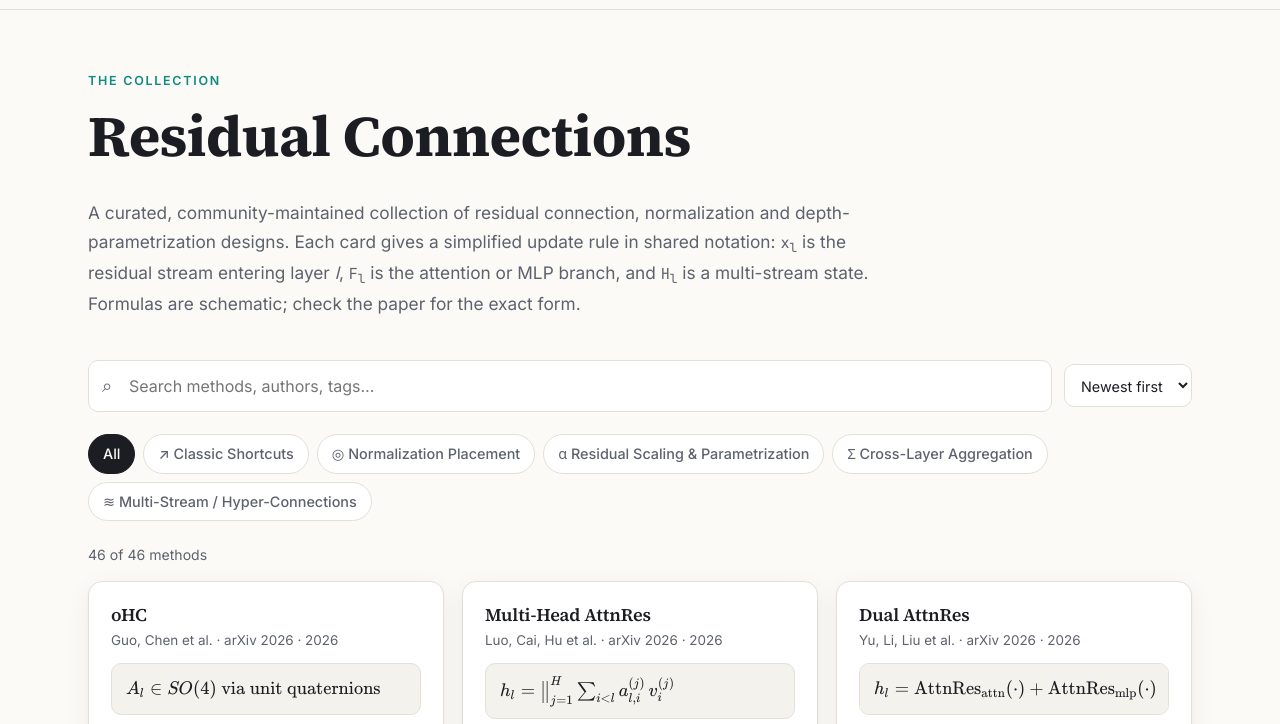
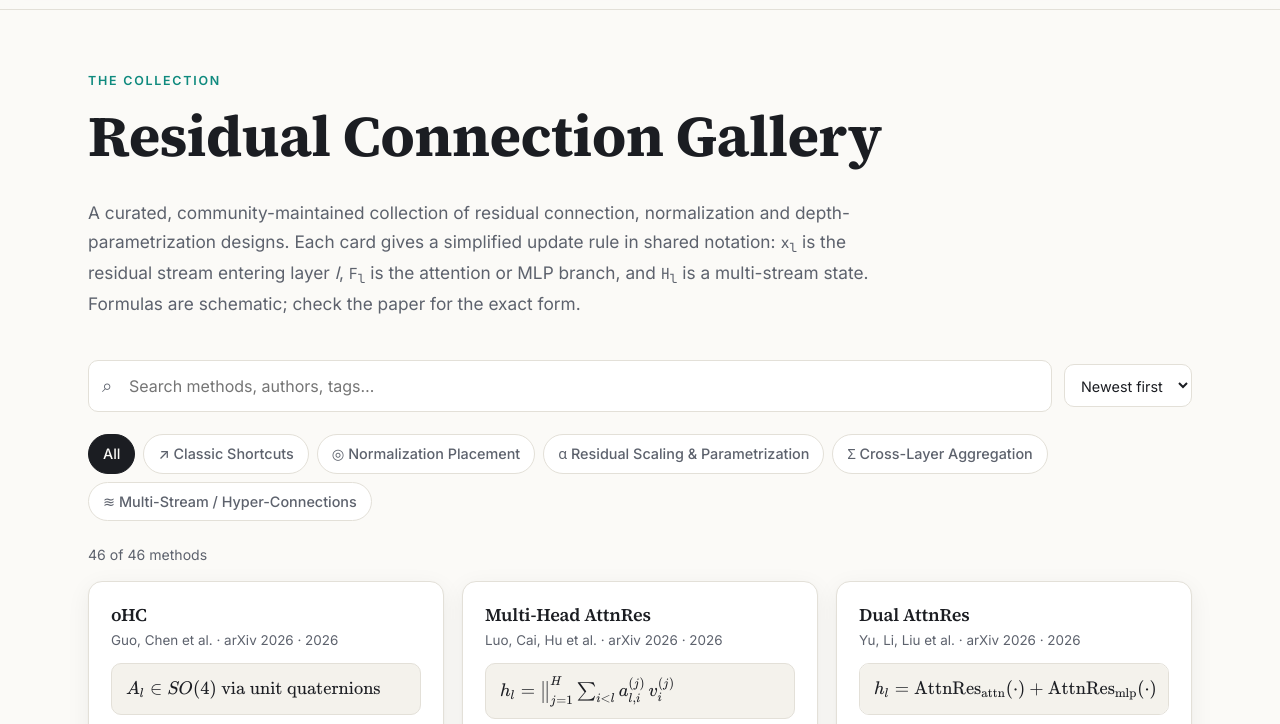
Before and after one commit to jianke0604/ScalingDepth, a plain HTML site: page pages/methods.html in a window 1280 px wide. Shown: the part 55-779 px from the top of the page. Drawn offline with nearby package versions, Linux system fonts and the light colour scheme.

Commit message:
Rename Residuals page title to Residual Connection Gallery
Co-Authored-By: Claude Sonnet 5.5 <noreply@anthropic.com>

```diff
--- a/pages/methods.html
+++ b/pages/methods.html
@@ -3,7 +3,7 @@
 <head>
   <meta charset="UTF-8">
   <meta name="viewport" content="width=device-width, initial-scale=1.0">
-  <title>Residual Connections · ScalingDepth</title>
+  <title>Residual Connection Gallery · ScalingDepth</title>
   <meta name="description" content="ScalingDepth — a community collection of residual connections, normalization and depth scaling for deep networks.">
   <link rel="icon" href="../assets/img/logo.svg" type="image/svg+xml">
   <link rel="preconnect" href="https://fonts.googleapis.com">
@@ -17,7 +17,7 @@
 <section class="page-head">
   <div class="container">
     <span class="eyebrow">The collection</span>
-    <h1>Residual Connections</h1>
+    <h1>Residual Connection Gallery</h1>
     <p>A curated, community-maintained collection of residual connection, normalization and depth-parametrization designs. Each card gives a simplified update rule in shared notation:
       <code>x<sub>l</sub></code> is the residual stream entering layer <i>l</i>, <code>F<sub>l</sub></code> is the attention or MLP branch, and <code>H<sub>l</sub></code> is a multi-stream state.
       Formulas are schematic; check the paper for the exact form.</p>
```
